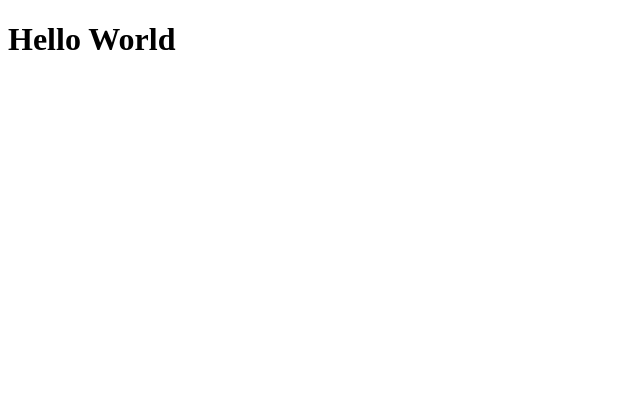
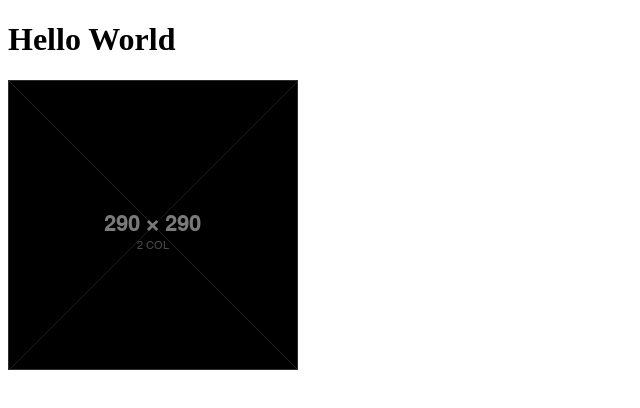
Before and after one commit to dandi-nh/practice-1-dandinh, a plain HTML site: page index.html in a window 1280 px wide. Shown: the whole page, without its empty margins (0-640 px from the left). Drawn offline with Linux system fonts and the light colour scheme.

Commit message:
added image

```diff
--- a/index.html
+++ b/index.html
@@ -5,5 +5,6 @@
     </head>
     <body>
         <h1>Hello World</h1>
+        <img src="images/290x290.png" alt="">
     </body>
 </html>
```
